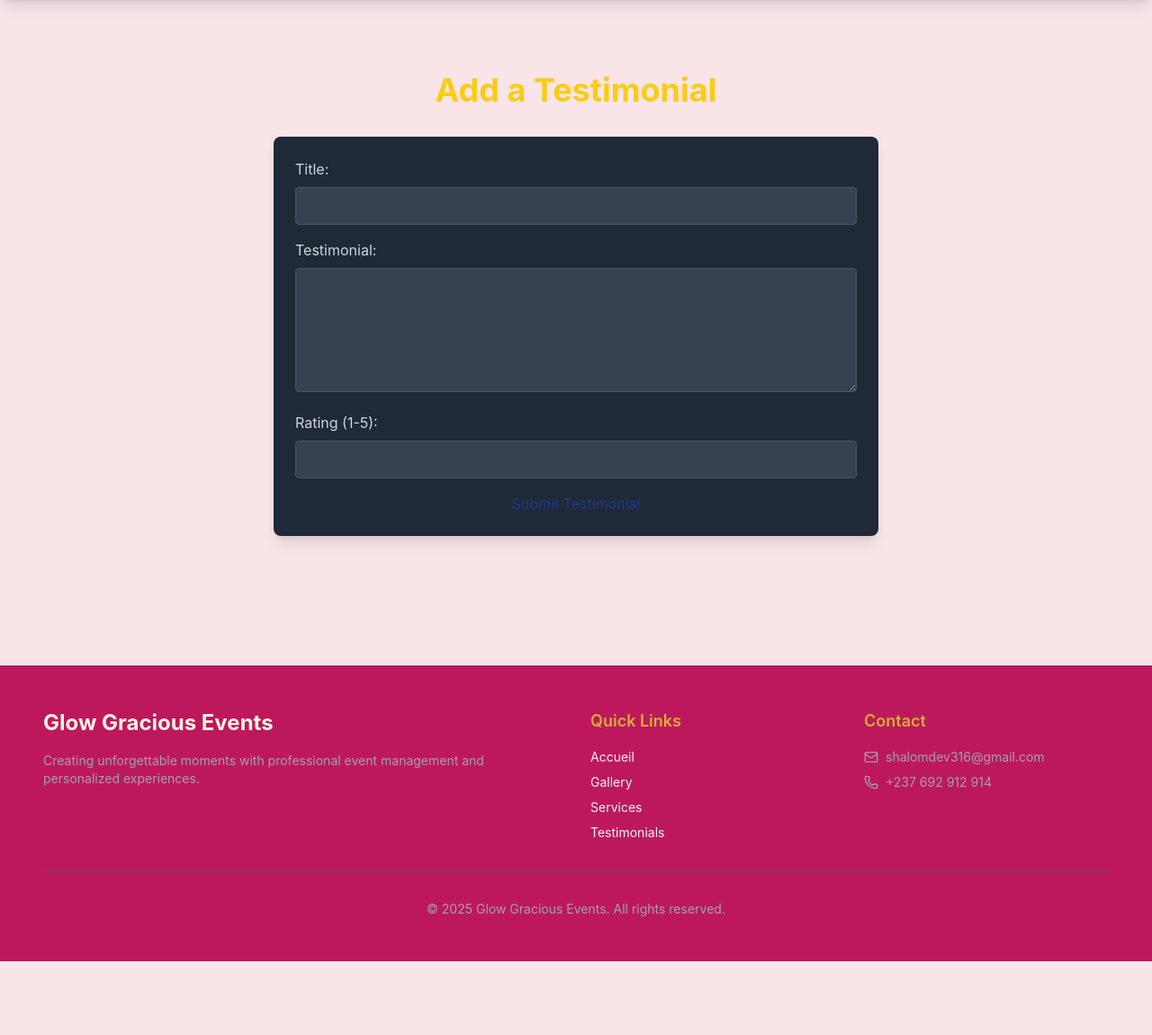
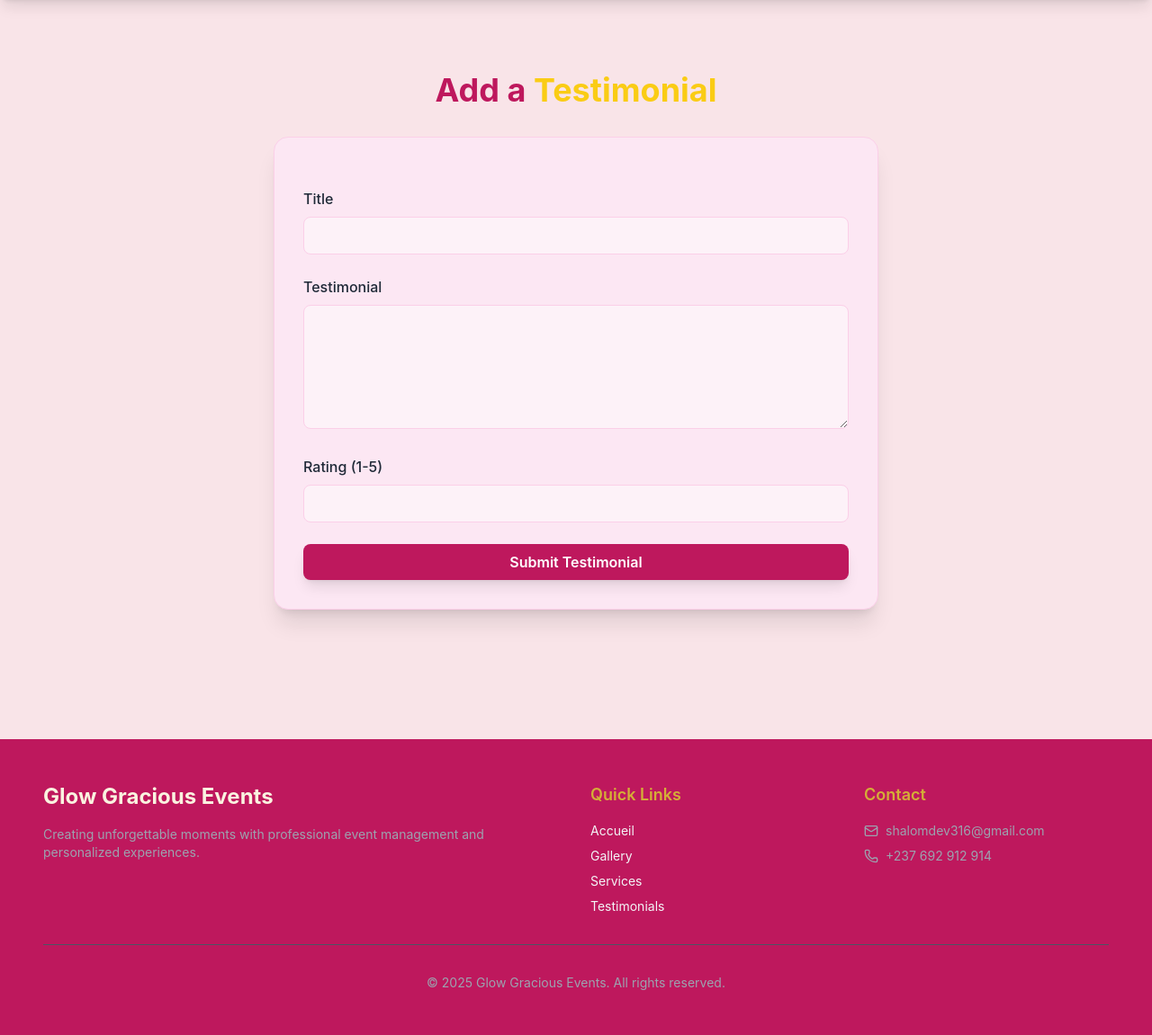
Before and after one commit to shalom-dev-bot/grace-agence, a Django app: page /testimonials/add/ in a window 1280 px wide. Shown: the part 80-1231 px from the top of the page at 90% size. Before the commit the page ends 1149 px from the top, so only its background shows below. Run offline with Django 4.2, Linux system fonts and the light colour scheme; the visitor is signed in with stand-in values (Sample User, id 1); some libraries are stand-ins or nearby versions.

Commit message:
design testimonial

```diff
--- a/templates/testimonials/add_testimonial.html
+++ b/templates/testimonials/add_testimonial.html
@@ -4,16 +4,19 @@
 
 {% block content %}
     <section class="max-w-7xl mx-auto px-4 sm:px-6 lg:px-8 py-12">
-        <h1 class="text-4xl font-bold text-gge-yellow mb-8 text-center">
-            {% trans "Add a Testimonial" %}
+        <h1 class="text-4xl font-bold mb-8 text-center animate-fade-in">
+            <span class="text-pink-700">{% trans "Add a" %}</span>
+            <span class="text-yellow-400">{% trans "Testimonial" %}</span>
         </h1>
-        <div class="bg-gray-800 rounded-lg shadow-lg p-6 max-w-2xl mx-auto">
-            <form method="POST">
+
+        <div class="bg-pink-100 rounded-2xl shadow-xl p-6 sm:p-8 max-w-2xl mx-auto border border-pink-200">
+            <form method="POST" class="space-y-6">
                 {% csrf_token %}
+
                 {% if form.errors %}
-                    <div class="mb-4 text-red-500">
-                        {% trans "Please correct the errors below:" %}
-                        <ul>
+                    <div class="text-red-500 bg-pink-50 p-4 rounded-lg">
+                        <p class="font-semibold mb-2">{% trans "Please correct the errors below:" %}</p>
+                        <ul class="list-disc list-inside">
                             {% for field in form %}
                                 {% for error in field.errors %}
                                     <li>{{ field.label }}: {{ error }}</li>
@@ -25,20 +28,46 @@
                         </ul>
                     </div>
                 {% endif %}
+
                 <div class="mb-4">
-                    <label class="block text-gray-300 mb-2" for="title">{% trans "Title" %}:</label>
-                    <input type="text" name="title" id="title" required class="w-full bg-gray-700 text-white border border-gray-600 rounded px-3 py-2 focus:outline-none focus:ring-2 focus:ring-gge-yellow">
+                    <label class="block text-gray-800 font-medium mb-2" for="title">{% trans "Title" %}</label>
+                    <input type="text" name="title" id="title" required
+                           class="w-full bg-pink-50 text-gray-900 border border-pink-200 rounded-lg px-3 py-2 focus:outline-none focus:ring-2 focus:ring-pink-700 transition">
                 </div>
+
                 <div class="mb-4">
-                    <label class="block text-gray-300 mb-2" for="content">{% trans "Testimonial" %}:</label>
-                    <textarea name="content" id="content" required rows="5" class="w-full bg-gray-700 text-white border border-gray-600 rounded px-3 py-2 focus:outline-none focus:ring-2 focus:ring-gge-yellow"></textarea>
+                    <label class="block text-gray-800 font-medium mb-2" for="content">{% trans "Testimonial" %}</label>
+                    <textarea name="content" id="content" required rows="5"
+                             class="w-full bg-pink-50 text-gray-900 border border-pink-200 rounded-lg px-3 py-2 focus:outline-none focus:ring-2 focus:ring-pink-700 transition"></textarea>
                 </div>
+
                 <div class="mb-4">
-                    <label class="block text-gray-300 mb-2" for="rating">{% trans "Rating (1-5)" %}:</label>
-                    <input type="number" name="rating" id="rating" min="1" max="5" required class="w-full bg-gray-700 text-white border border-gray-600 rounded px-3 py-2 focus:outline-none focus:ring-2 focus:ring-gge-yellow">
+                    <label class="block text-gray-800 font-medium mb-2" for="rating">{% trans "Rating (1-5)" %}</label>
+                    <input type="number" name="rating" id="rating" min="1" max="5" required
+                           class="w-full bg-pink-50 text-gray-900 border border-pink-200 rounded-lg px-3 py-2 focus:outline-none focus:ring-2 focus:ring-pink-700 transition">
                 </div>
-                <button type="submit" class="btn-primary w-full">{% trans "Submit Testimonial" %}</button>
+
+                <button type="submit" class="w-full bg-pink-700 hover:bg-pink-800 text-white font-semibold px-4 py-2 rounded-lg shadow-lg transition">
+                    {% trans "Submit Testimonial" %}
+                </button>
             </form>
         </div>
     </section>
+
+    <!-- Animations -->
+    <style>
+        @keyframes fade-in {
+            0% { opacity: 0; transform: translateY(20px); }
+            100% { opacity: 1; transform: translateY(0); }
+        }
+        .animate-fade-in { animation: fade-in 0.8s forwards; }
+
+        @media (max-width: 640px) {
+            h1 { font-size: 2rem; }
+            .p-6 { padding: 1rem; }
+            .px-3 { padding-left: 0.75rem; padding-right: 0.75rem; }
+            .py-2 { padding-top: 0.5rem; padding-bottom: 0.5rem; }
+            .max-w-2xl { max-width: 100%; padding: 0 1rem; }
+        }
+    </style>
 {% endblock %}
```
